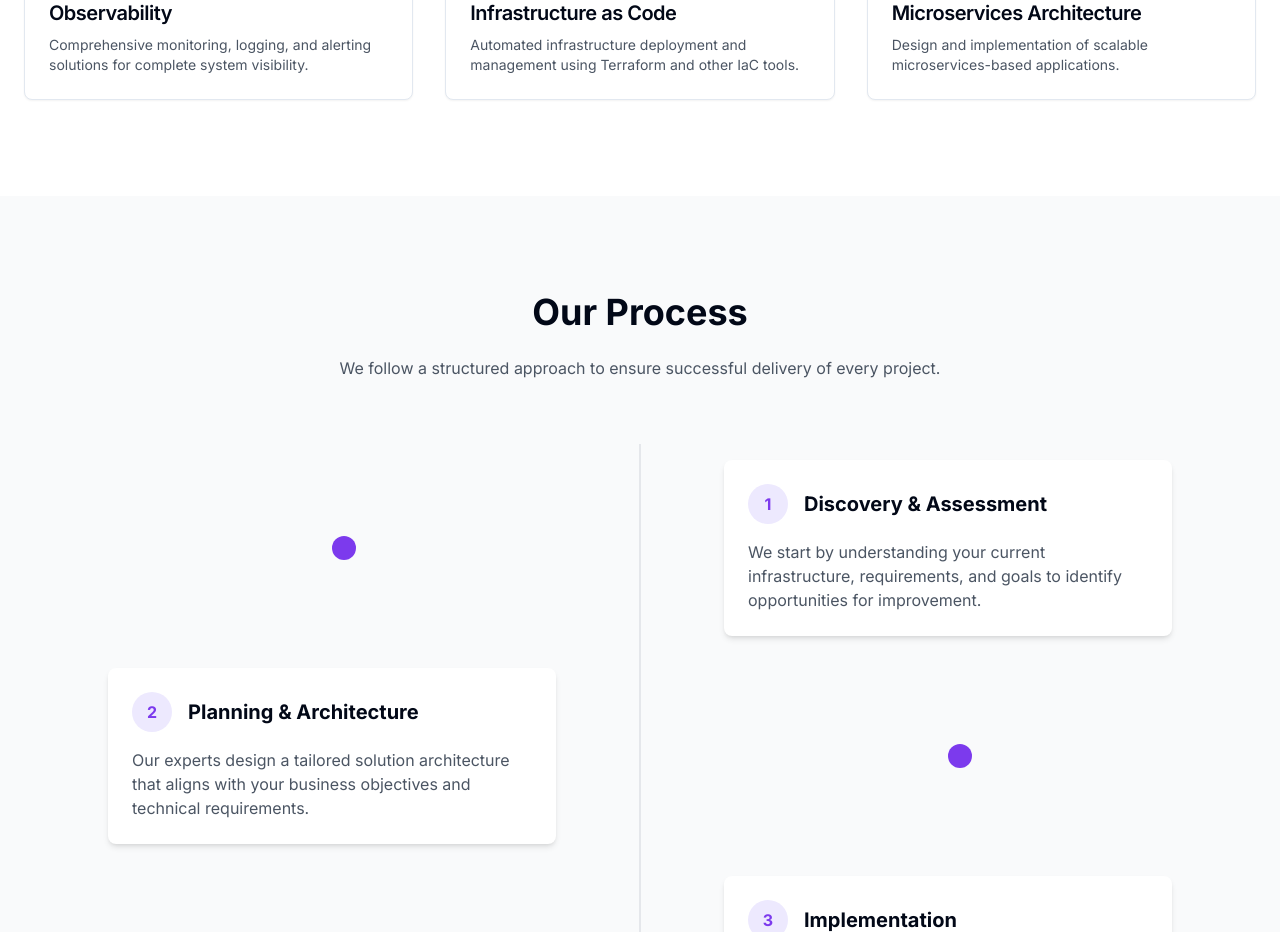
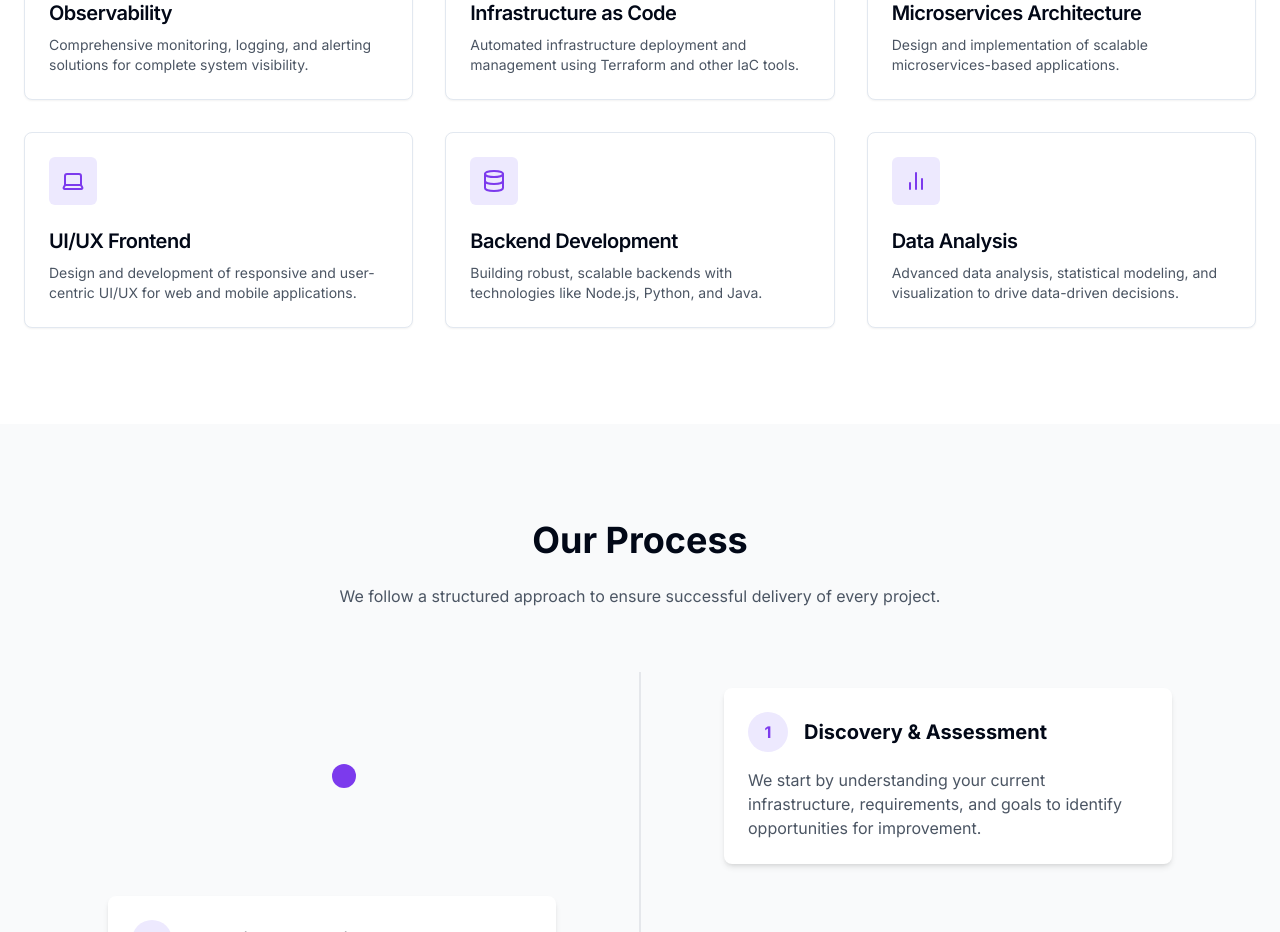
Before and after one commit to nitish3014/NayvohTech, a React (Vite) app: page /services in a window 1280 px wide. Shown: the part 840-1772 px from the top of the page. Built offline with nearby package versions, Linux system fonts and the light colour scheme.

Commit message:
services added

```diff
--- a/src/constants/services.ts
+++ b/src/constants/services.ts
@@ -1,11 +1,13 @@
-
 import {
   Cloud,
   Cog,
   Layers,
   BarChart,
   Workflow,
-  Server
+  Server,
+  Laptop,
+  Database,
+  BarChart2,
 } from "lucide-react";
 
 export const services = [
@@ -45,4 +47,22 @@ export const services = [
     description: "Design and implementation of scalable microservices-based applications.",
     icon: Server,
   },
+  {
+    id: 7,
+    title: "UI/UX Frontend",
+    description: "Design and development of responsive and user-centric UI/UX for web and mobile applications.",
+    icon: Laptop,
+  },
+  {
+    id: 8,
+    title: "Backend Development",
+    description: "Building robust, scalable backends with technologies like Node.js, Python, and Java.",
+    icon: Database,
+  },
+  {
+    id: 9,
+    title: "Data Analysis",
+    description: "Advanced data analysis, statistical modeling, and visualization to drive data-driven decisions.",
+    icon: BarChart2,
+  },
 ];
```
